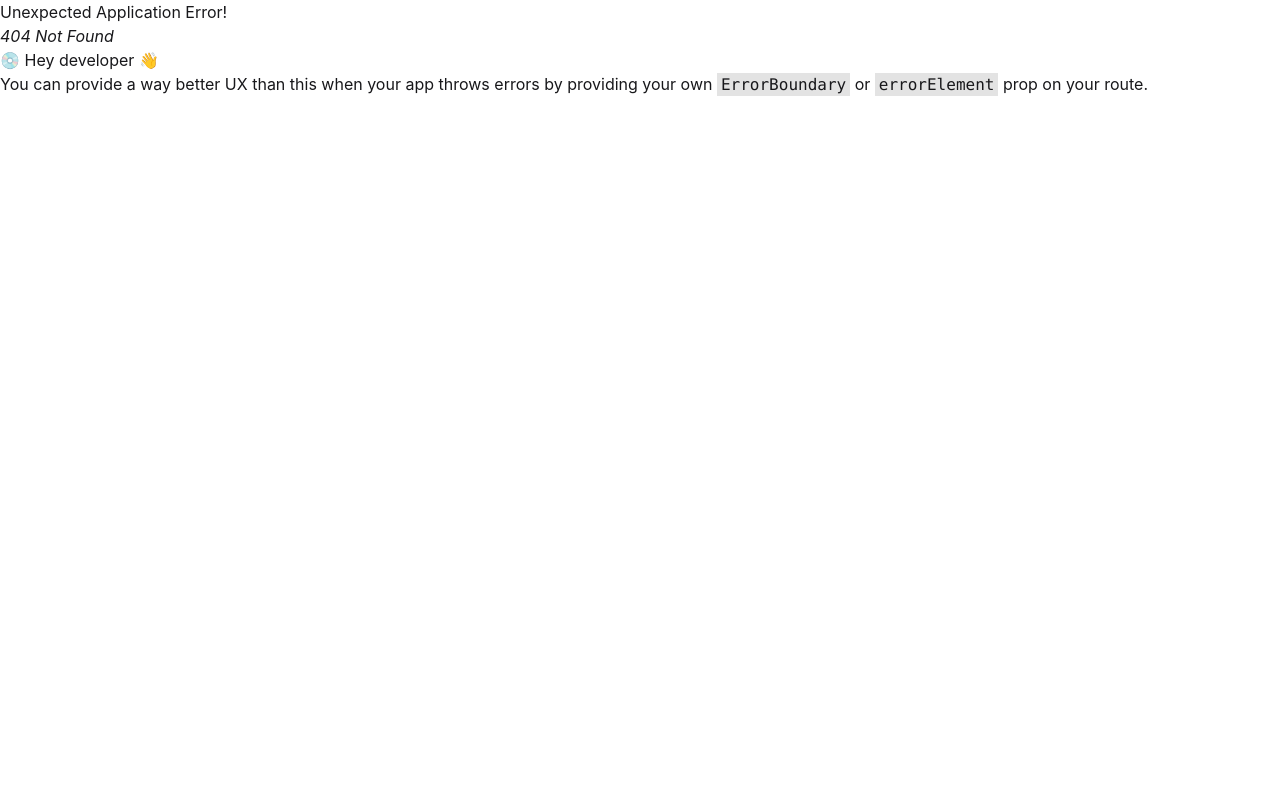
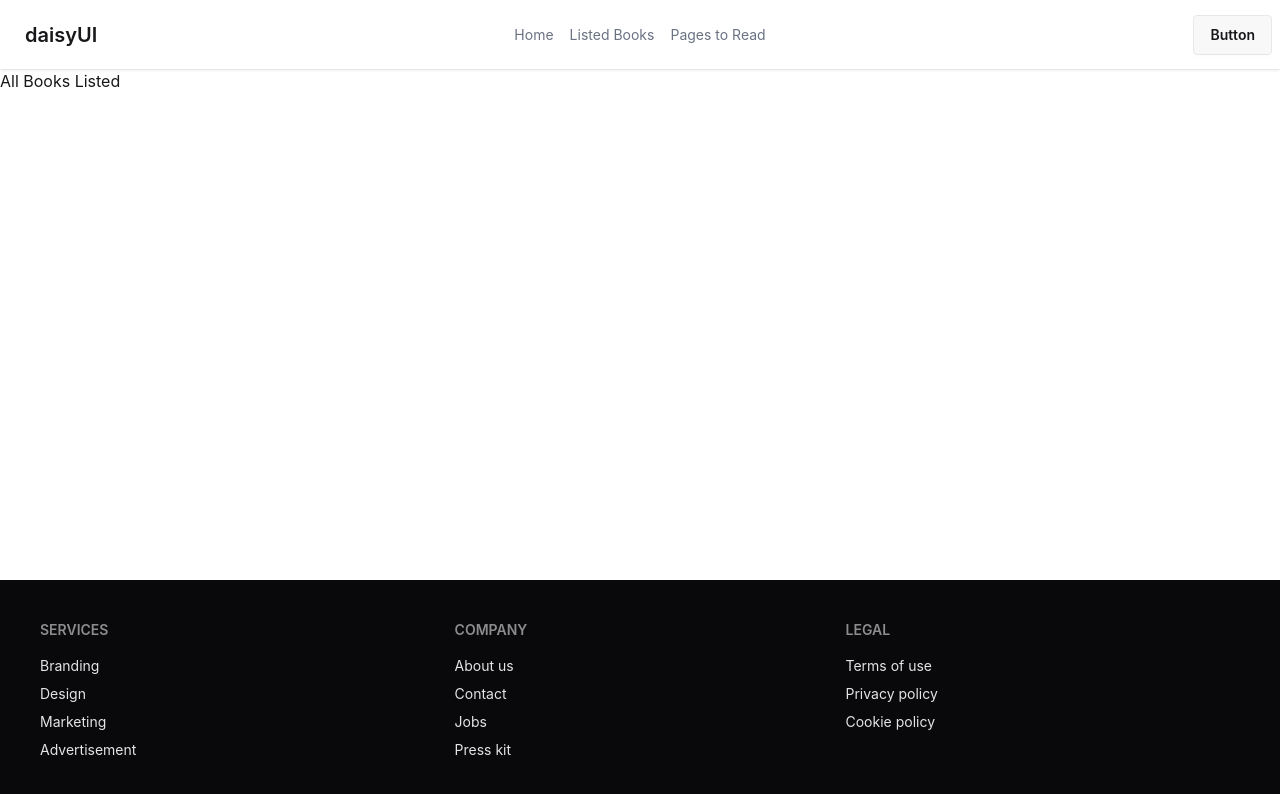
Before and after one commit to asik247/react-first-project, a React (Vite) app: page /listedBooks in a window 1280 px wide. Before the commit this address had no page. Shown: the top 794 px of the page. Built offline with nearby package versions, Linux system fonts and the light colour scheme.

Commit message:
nav,footer,hero components code start now

```diff
--- a/src/Components/Footer/Footer.jsx
+++ b/src/Components/Footer/Footer.jsx
@@ -2,9 +2,28 @@
 
 const Footer = () => {
     return (
-        <div>
-            <h1>Footer</h1>
-        </div>
+        <footer className="footer sm:footer-horizontal bg-neutral text-neutral-content p-10  ">
+            <nav>
+                <h6 className="footer-title">Services</h6>
+                <a className="link link-hover">Branding</a>
+                <a className="link link-hover">Design</a>
+                <a className="link link-hover">Marketing</a>
+                <a className="link link-hover">Advertisement</a>
+            </nav>
+            <nav>
+                <h6 className="footer-title">Company</h6>
+                <a className="link link-hover">About us</a>
+                <a className="link link-hover">Contact</a>
+                <a className="link link-hover">Jobs</a>
+                <a className="link link-hover">Press kit</a>
+            </nav>
+            <nav>
+                <h6 className="footer-title">Legal</h6>
+                <a className="link link-hover">Terms of use</a>
+                <a className="link link-hover">Privacy policy</a>
+                <a className="link link-hover">Cookie policy</a>
+            </nav>
+        </footer>
     );
 };
 
--- /dev/null
+++ b/src/Components/ListedBooks/ListedBooks.jsx
@@ -0,0 +1,11 @@
+import React from 'react';
+
+const ListedBooks = () => {
+    return (
+        <div>
+            <h1>All Books Listed</h1>
+        </div>
+    );
+};
+
+export default ListedBooks;
--- a/src/Components/Navbar/Navbar.jsx
+++ b/src/Components/Navbar/Navbar.jsx
@@ -1,9 +1,38 @@
 import React from 'react';
+import { NavLink } from 'react-router';
 
 const Navbar = () => {
+    const link = <>
+        <NavLink to={'/'} className={'text-gray-500 m-2 hover:text-green-500'}>Home</NavLink>
+        <NavLink to={'/listedBooks'} className={'text-gray-500 m-2 hover:text-green-500'}>Listed Books</NavLink>
+        <NavLink to={'/pagesToRead'} className={'text-gray-500 m-2 hover:text-green-500'}>Pages to Read</NavLink>
+
+    </>
     return (
-        <div>
-            <h1>Navbar</h1>
+
+
+        <div className="navbar bg-base-100 shadow-sm">
+            <div className="navbar-start">
+                <div className="dropdown">
+                    <div tabIndex={0} role="button" className="btn btn-ghost lg:hidden">
+                        <svg xmlns="http://www.w3.org/2000/svg" className="h-5 w-5" fill="none" viewBox="0 0 24 24" stroke="currentColor"> <path strokeLinecap="round" strokeLinejoin="round" strokeWidth="2" d="M4 6h16M4 12h8m-8 6h16" /> </svg>
+                    </div>
+                    <ul
+                        tabIndex="-1"
+                        className="menu menu-sm dropdown-content bg-base-100 rounded-box z-1 mt-3 w-52 p-2 shadow">
+                        {link}
+                    </ul>
+                </div>
+                <a className="btn btn-ghost text-xl">daisyUI</a>
+            </div>
+            <div className="navbar-center hidden lg:flex">
+                <ul className="menu menu-horizontal px-1">
+                    {link}
+                </ul>
+            </div>
+            <div className="navbar-end">
+                <a className="btn">Button</a>
+            </div>
         </div>
     );
 };
--- /dev/null
+++ b/src/Components/PagesToRead/PagesToRead.jsx
@@ -0,0 +1,11 @@
+import React from 'react';
+
+const PagesToRead = () => {
+    return (
+        <div>
+            <h1>Pages all read dne compoent herenow </h1>
+        </div>
+    );
+};
+
+export default PagesToRead;
--- a/src/Root/Root.jsx
+++ b/src/Root/Root.jsx
@@ -5,9 +5,11 @@
 
 const Root = () => {
     return (
-        <div>
+        <div className='flex flex-col h-[100vh]'>
             <Navbar></Navbar>
-            <Outlet></Outlet>
+            <div className='flex-1'>
+                  <Outlet></Outlet>
+            </div>
             <Footer></Footer>
         </div>
     );
--- a/src/Routes/Routes.jsx
+++ b/src/Routes/Routes.jsx
@@ -1,7 +1,8 @@
 import { createBrowserRouter } from "react-router";
 import Root from "../Root/Root";
 import Hero from "../Components/Hero/Hero";
-import Profile from "../Components/Profile/Profile";
+import ListedBooks from "../Components/ListedBooks/ListedBooks";
+import PagesToRead from "../Components/PagesToRead/PagesToRead";
 
 export const router = createBrowserRouter([
     {
@@ -9,7 +10,8 @@
         Component:Root,
         children:[
             {index:true,Component:Hero},
-            {path:"profile",Component:Profile}
+            {path:"listedBooks",Component:ListedBooks},
+            {path:"pagesToRead",Component:PagesToRead}
 
         ]
     }
```
